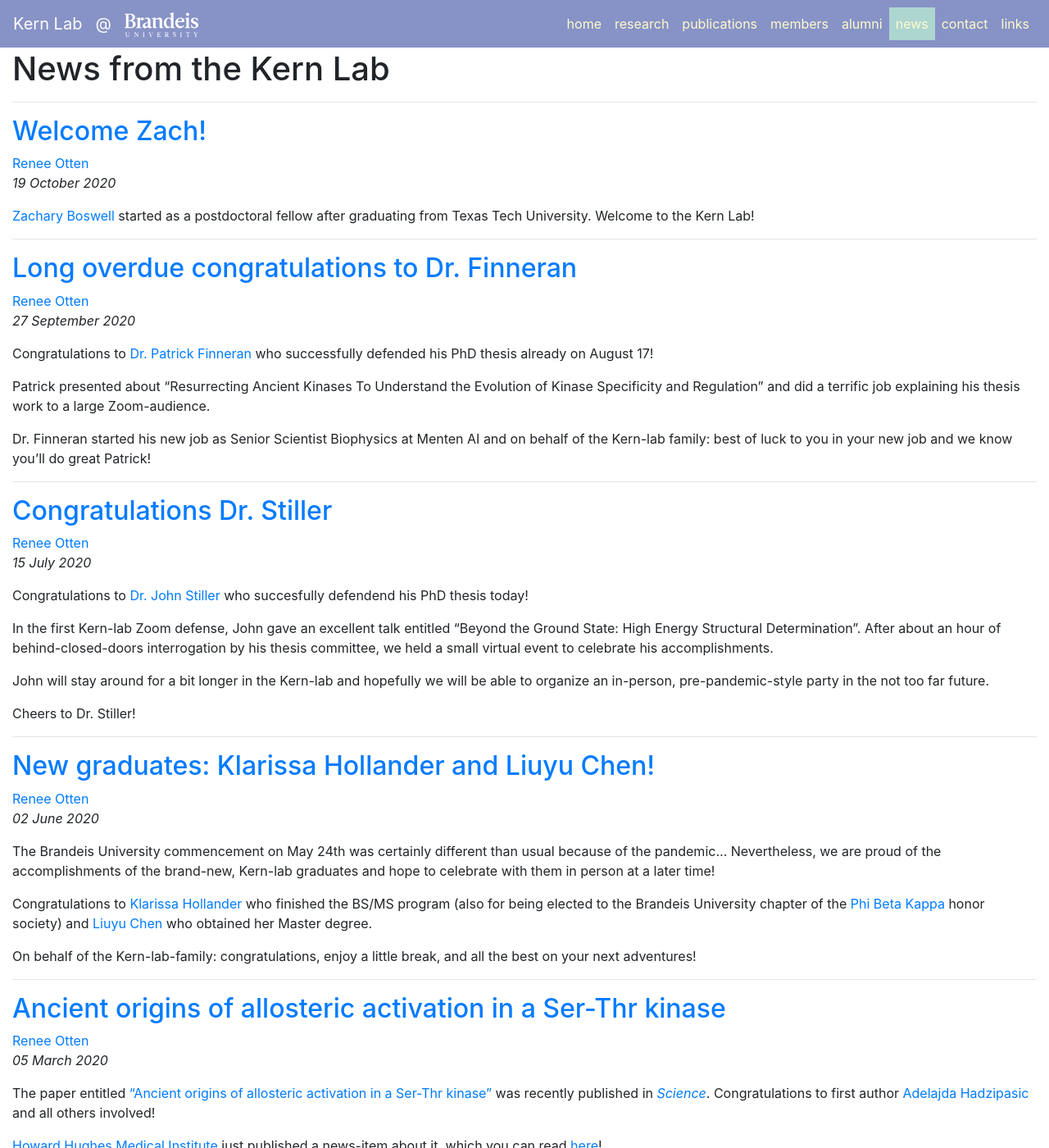
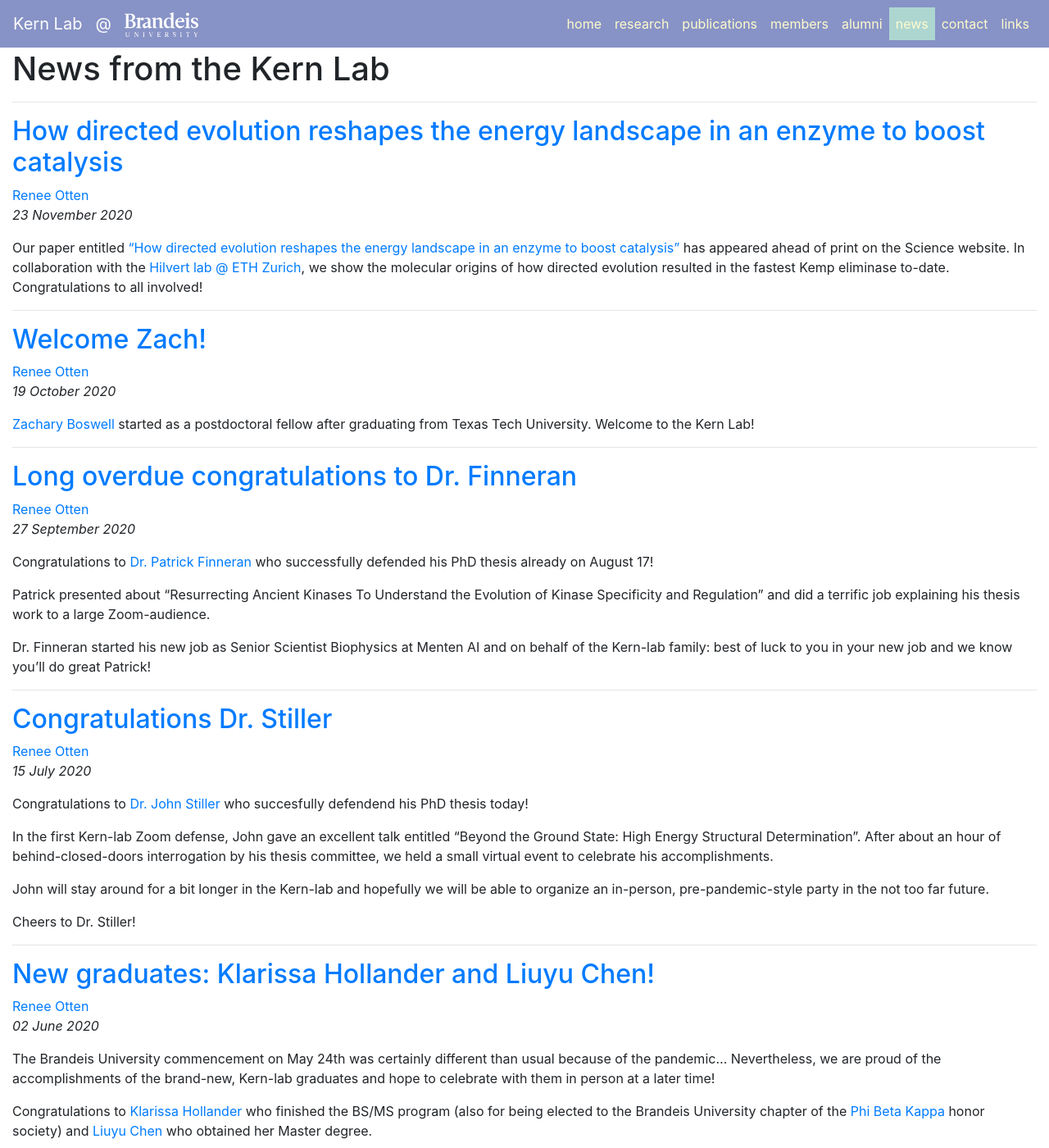
Before and after one commit to kernlab-scripps/kernlab-scripps.github.io, a Jekyll site: the page built from news/index.html, in a window 1280 px wide and 1400 px high. Shown: the whole window at 82% size. Built offline with Jekyll 4.4.1, drawn with Linux system fonts in a browser that asks for light colours; the list of posts is cut into pages by our own code; some of the changed text lies outside the part shown.

Commit message:
Publications: add paper by Otten, Padua et al. (2020)

```diff
--- a/_data/publications.yml
+++ b/_data/publications.yml
@@ -20,6 +20,22 @@
 ##   links:
 ##     - name: "Fraser Lab"
 ##       url: "https://fraser-lab.com/"
+
+- citation: "Otten R<sup>#</sup>, Pádua RAP<sup>#</sup>, Bunzel HA<sup>#</sup>, Nguyen V, Pitsawong W, Patterson M, Sui S, Perry SL, Cohen AE, Hilvert D & Kern D. How directed evolution reshapes the energy landscape in an enzyme to boost catalysis. *Science*, **2020**"
+  date: 20201116
+  image: "/static/img/publications/otten_2020.jpg"
+  pmid: 33214289
+  ## pmcid: PMC####### or [Submitted; Epub Ahead of Print]
+  doi: 10.1126/science.abd3623
+  ##pdb:
+  ##  - PDB_ID
+  ##bmrb:
+  ##  - BMRB_ID
+  links:
+    - name: "Protein dynamics play major role in directed evolution’s success"
+      url: "https://cen.acs.org/biological-chemistry/Protein-dynamics-play-major-role/98/web/2020/11"
+    - name: "Hilvert Lab"
+      url: "https://protein.ethz.ch"
 
 - citation: "Hoemberger M, Pitsawong W & Kern D. Cumulative mechanism of several major imatinib-resistant mutations in Abl kinase *PNAS* **2020**"
   date: 20200727
--- /dev/null
+++ b/_posts/2020-11-23-Kemp-eliminase.md
@@ -0,0 +1,8 @@
+---
+title: How directed evolution reshapes the energy landscape in an enzyme to boost catalysis
+author: Renee Otten
+layout: post
+group: news
+---
+
+Our paper entitled <a href="https://doi.org/10.1126/science.abd3623">"How directed evolution reshapes the energy landscape in an enzyme to boost catalysis"</a> has appeared ahead of print on the Science website. In collaboration with the <a href="https://protein.ethz.ch/">Hilvert lab @ ETH Zurich</a>, we show the molecular origins of how directed evolution resulted in the fastest Kemp eliminase to-date. Congratulations to all involved!
```
Also changed, not shown: static/img/publications/otten_2020.jpg (added).
